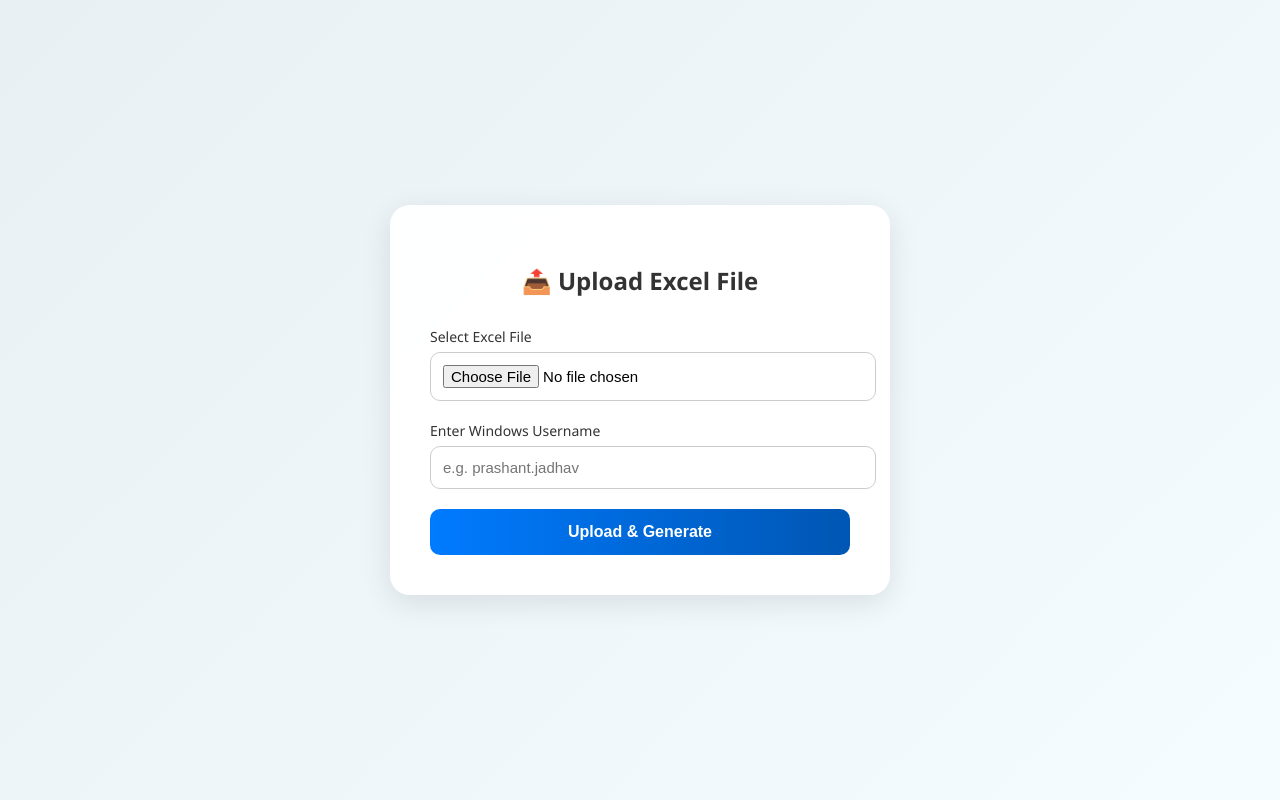
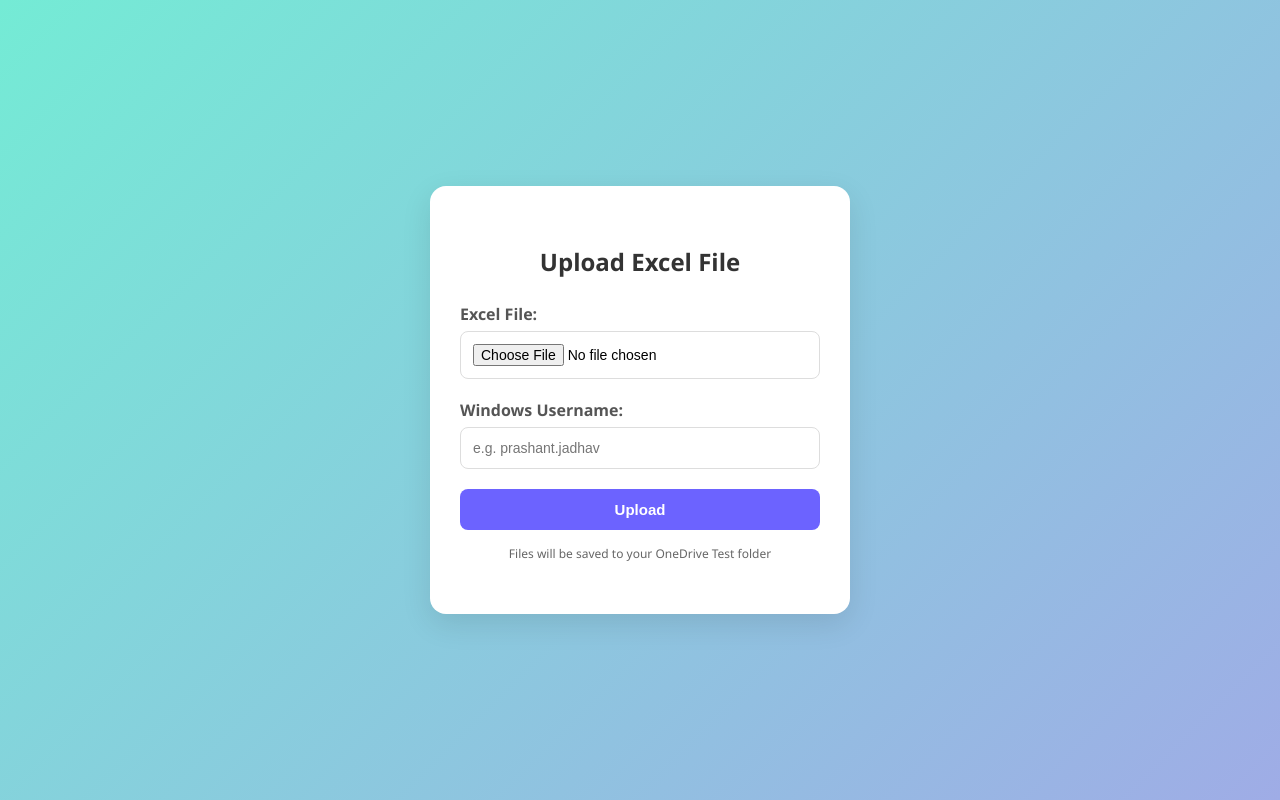
Before and after one commit to prakash-jaware/excelx, a Flask app: page / in a window 1280 px wide. Run offline with Flask 3, Linux system fonts and the light colour scheme.

Commit message:
Update upload.html

```diff
--- a/templates/upload.html
+++ b/templates/upload.html
@@ -1,112 +1,82 @@
 <!-- templates/upload.html -->
 <!DOCTYPE html>
-<html>
+<html lang="en">
 <head>
-<title>Upload Excel</title>
+  <meta charset="UTF-8">
+  <title>Upload Excel File</title>
   <style>
+    * { box-sizing: border-box; }
     body {
-            font-family: 'Segoe UI', sans-serif;
-            background: linear-gradient(135deg, #e9f0f4, #f5fcff);
-            display: flex;
-            justify-content: center;
-            align-items: center;
-            height: 100vh;
-            margin: 0;
+      margin: 0; padding: 0; height: 100vh;
+      display: flex; justify-content: center; align-items: center;
+      background: linear-gradient(135deg, #74ebd5, #9face6);
+      font-family: 'Segoe UI', Tahoma, Geneva, Verdana, sans-serif;
     }
-
-        form {
-            background: rgba(255, 255, 255, 0.95);
-            backdrop-filter: blur(8px);
-            padding: 40px;
-            border-radius: 20px;
-            box-shadow: 0 8px 30px rgba(0, 0, 0, 0.1);
-            width: 100%;
-            max-width: 420px;
-            animation: fadeInSlide 0.7s ease-out;
+    .card {
+      background-color: #fff; padding: 40px 30px;
+      border-radius: 16px; box-shadow: 0 10px 30px rgba(0, 0, 0, 0.1);
+      max-width: 420px; width: 100%; animation: slideUp 0.4s ease;
     }
-
-        @keyframes fadeInSlide {
-            from {
-                opacity: 0;
-                transform: translateY(40px);
+    @keyframes slideUp {
+      from { transform: translateY(40px); opacity: 0; }
+      to { transform: translateY(0); opacity: 1; }
     }
-            to {
-                opacity: 1;
-                transform: translateY(0);
+    h2 { text-align: center; margin-bottom: 25px; color: #333; }
+    label {
+      display: block; margin-bottom: 6px;
+      font-weight: 600; color: #555;
     }
+    input[type="file"], input[type="text"] {
+      width: 100%; padding: 12px; margin-bottom: 20px;
+      border: 1px solid #ddd; border-radius: 8px;
+      font-size: 14px; transition: border-color 0.2s;
     }
-
-        h2 {
+    input:focus { outline: none; border-color: #6c63ff; }
+    button {
+      width: 100%; padding: 12px; background: #6c63ff;
+      color: #fff; border: none; border-radius: 8px;
+      font-size: 15px; font-weight: bold; cursor: pointer;
+      transition: background 0.3s ease;
+    }
+    button:hover { background: #574fd6; }
+    .note {
+      margin-top: 15px; font-size: 12px;
+      text-align: center; color: #666;
+    }
+    .flash {
+      margin-bottom: 15px;
+      font-size: 14px;
       text-align: center;
-            margin-bottom: 30px;
-            font-size: 24px;
-            color: #333;
-        }
-
-        .form-group {
-            margin-bottom: 20px;
-        }
-
-        label {
-            font-size: 14px;
-            margin-bottom: 6px;
-            display: block;
-            color: #333;
-        }
-
-        input[type="file"],
-        input[type="text"] {
-            width: 100%;
-            padding: 12px;
-            border: 1px solid #ccc;
-            border-radius: 10px;
-            font-size: 15px;
-            transition: border-color 0.3s, box-shadow 0.3s;
-        }
-
-        input:focus {
-            border-color: #007bff;
-            box-shadow: 0 0 5px rgba(0, 123, 255, 0.25);
-            outline: none;
-        }
-
-        button {
-            width: 100%;
-            padding: 14px;
-            font-size: 16px;
-            font-weight: 600;
-            background: linear-gradient(to right, #007bff, #0056b3);
-            color: white;
-            border: none;
-            border-radius: 10px;
-            cursor: pointer;
-            transition: background 0.3s, transform 0.1s ease-in-out;
-        }
-
-        button:hover {
-            background: linear-gradient(to right, #0056b3, #003d80);
-        }
-
-        button:active {
-            transform: scale(0.98);
+      font-weight: bold;
+      color: green;
     }
   </style>
 </head>
 <body>
+  <div class="card">
+    <h2>Upload Excel File</h2>
+
+    {% with messages = get_flashed_messages() %}
+      {% if messages %}
+        <div class="flash">{{ messages[0] }}</div>
+        <script>
+          setTimeout(() => {
+            window.location.href = "{{ url_for('index') }}";
+          }, 3000);
+        </script>
+      {% endif %}
+    {% endwith %}
+
     <form method="post" enctype="multipart/form-data">
-<h2>📤 Upload Excel File</h2>
+      <label for="excel_file">Excel File:</label>
+      <input type="file" name="excel_file" id="excel_file" required>
 
-        <div class="form-group">
-<label for="excel_file">Select Excel File</label>
-<input type="file" name="excel_file" id="excel_file" required>
+      <label for="username">Windows Username:</label>
+      <input type="text" name="username" id="username" placeholder="e.g. prashant.jadhav" required>
+
+      <button type="submit">Upload</button>
+    </form>
+    <p class="note">Files will be saved to your OneDrive Test folder</p>
   </div>
-
-        <div class="form-group">
-<label for="username">Enter Windows Username</label>
-<input type="text" name="username" id="username" placeholder="e.g. prashant.jadhav" required>
-</div>
-
-        <button type="submit">Upload & Generate</button>
-</form>
 </body>
 </html>
```
Lines whose indentation alone changed are shown as unchanged.
